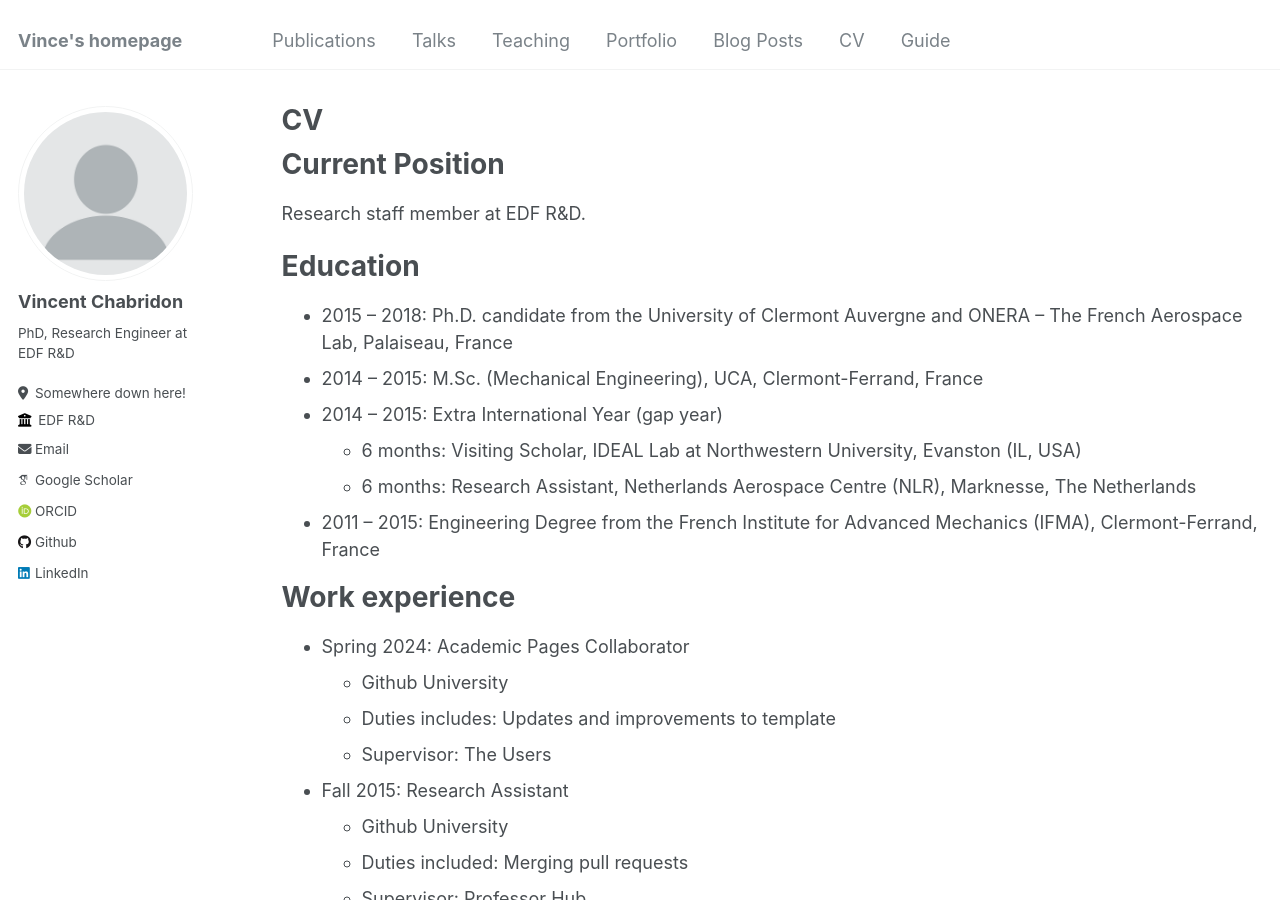
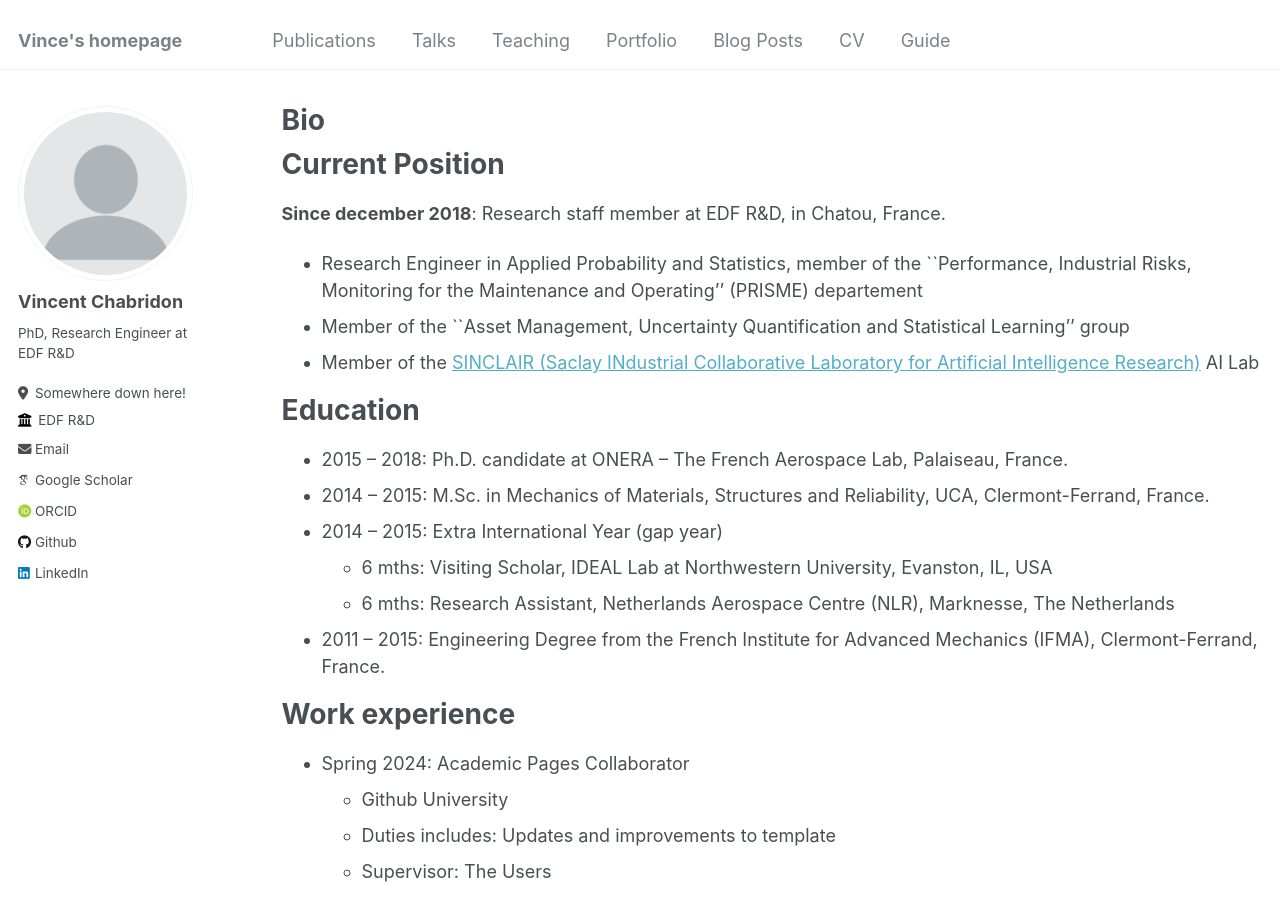
Before and after one commit to vchabri/vchabri.github.io, a Jekyll site: the page built from _pages/cv.md, in a window 1280 px wide and 900 px high. Built offline with Jekyll 4.4.1, drawn with Linux system fonts in a browser that asks for light colours; some web fonts are replaced.

Commit message:
Update cv.md

```diff
--- a/_pages/cv.md
+++ b/_pages/cv.md
@@ -1,6 +1,6 @@
 ---
 layout: archive
-title: "CV"
+title: "Bio"
 permalink: /cv/
 author_profile: true
 redirect_from:
@@ -11,16 +11,19 @@ redirect_from:
 
 Current Position
 ======
-Research staff member at EDF R&D.
+**Since december 2018**: Research staff member at EDF R&D, in Chatou, France.
+* Research Engineer in Applied Probability and Statistics, member of the ``Performance, Industrial Risks, Monitoring for the Maintenance and Operating'' (PRISME) departement
+* Member of the ``Asset Management, Uncertainty Quantification and Statistical Learning'' group
+* Member of the [SINCLAIR (Saclay INdustrial Collaborative Laboratory for Artificial Intelligence Research)](https://sinclair-lab.com/index.html)  AI Lab
 
 Education
 ======
-* 2015 – 2018: Ph.D. candidate from the University of Clermont Auvergne and ONERA -- The French Aerospace Lab, Palaiseau, France
-* 2014 – 2015: M.Sc. (Mechanical Engineering), UCA, Clermont-Ferrand, France
+* 2015 – 2018: Ph.D. candidate at ONERA -- The French Aerospace Lab, Palaiseau, France.
+* 2014 – 2015: M.Sc. in Mechanics of Materials, Structures and Reliability, UCA, Clermont-Ferrand, France.
 * 2014 – 2015: Extra International Year (gap year)
-    - 6 months: Visiting Scholar, IDEAL Lab at Northwestern University, Evanston (IL, USA)
-    - 6 months: Research Assistant, Netherlands Aerospace Centre (NLR), Marknesse, The Netherlands
-* 2011 – 2015: Engineering Degree from the French Institute for Advanced Mechanics (IFMA), Clermont-Ferrand, France
+    - 6 mths: Visiting Scholar, IDEAL Lab at Northwestern University, Evanston, IL, USA
+    - 6 mths: Research Assistant, Netherlands Aerospace Centre (NLR), Marknesse, The Netherlands
+* 2011 – 2015: Engineering Degree from the French Institute for Advanced Mechanics (IFMA), Clermont-Ferrand, France.
 
 Work experience
 ======
```
